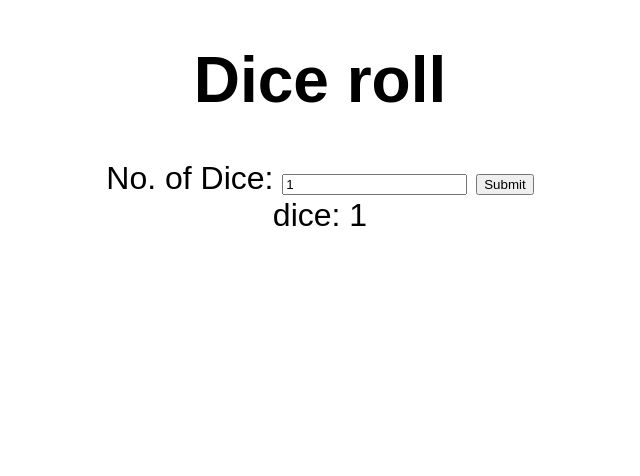
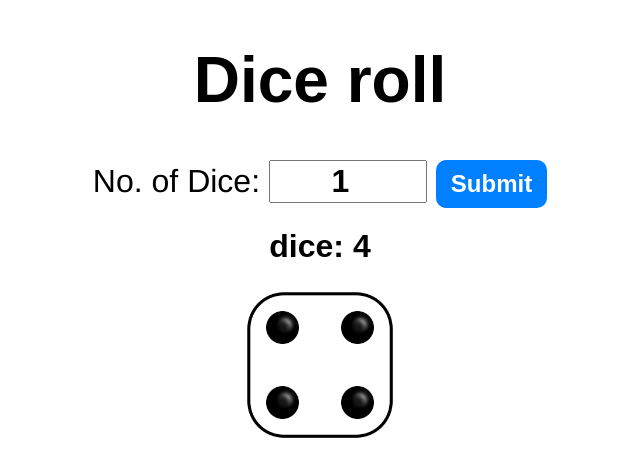
Before and after one commit to SHARANKR/Dice_roll, a plain HTML site: page index.html in a window 1280 px wide. Both pictures are taken after a click on the button "Submit". Shown: the whole page, without its empty margins (320-960 px from the left). Drawn offline with Linux system fonts and the light colour scheme.

Commit message:
2. Basic styling and functionality added

```diff
--- a/index.css
+++ b/index.css
@@ -3,3 +3,46 @@
     text-align: center;
     font-size: 2em;
 }
+
+label{
+    font-family: 'Franklin Gothic Medium', 'Arial Narrow', Arial, sans-serif;
+}
+
+input{
+    font-size: 2rem;
+    width: 150px;
+    text-align: center;
+    font-weight: bold;
+}
+
+button{
+    font-family: Arial, Helvetica, sans-serif;
+    font-size: 1.5rem;
+    padding: 10px 15px;
+    border-radius: 10px;
+    border: none;
+    background-color: hsl(210, 100%, 50%);
+    color: white;
+    font-weight: bold;
+
+}
+
+button:hover{
+    cursor: pointer;
+    background-color: hsl(210, 100%, 60%);
+}
+
+button:active{
+    background-color: hsl(210, 100%, 70%);
+}
+
+#diceresult{
+    font-family: Arial, Helvetica, sans-serif;
+    margin: 20px;
+    font-weight: bold;
+}
+
+#diceimage img{
+    width: 150px;
+    margin: 5px;
+}
--- a/index.html
+++ b/index.html
@@ -11,7 +11,7 @@
         <h1>Dice roll</h1>
         <label>No. of Dice:</label>
         <input type="number" id="numofdice" value="1" min="1">
-        <button id="btn" onclick="dicefunction()">Submit</button>
+        <button onclick="dicefunction()">Submit</button>
         <div id="diceresult"></div>
         <div id="diceimage"></div>
     </div>
--- a/index.js
+++ b/index.js
@@ -2,6 +2,16 @@ function dicefunction(){
 
     const numofdice = document.getElementById("numofdice").value;
     const diceresult = document.getElementById("diceresult");
-    diceresult.textContent = `dice: ${numofdice}`;
-    console.log("HI");
+    const diceimages = document.getElementById("diceimage");
+    const values = [];
+    const images = [];
+
+    for(i=0; i<numofdice; i++){
+        const value = Math.floor(Math.random() * 6) + 1;
+        values.push(value);
+        images.push(`<img src = "dice_images/${value}.png" alt = "Dice ${value}">`);
+    }
+
+    diceresult.textContent = `dice: ${values}`;
+    diceimages.innerHTML = images.join('');
 }
```
Also changed, not shown: dice_images/1.png (added), dice_images/2.png (added), dice_images/3.png (added), dice_images/4.png (added), dice_images/5.png (added), dice_images/6.png (added).
